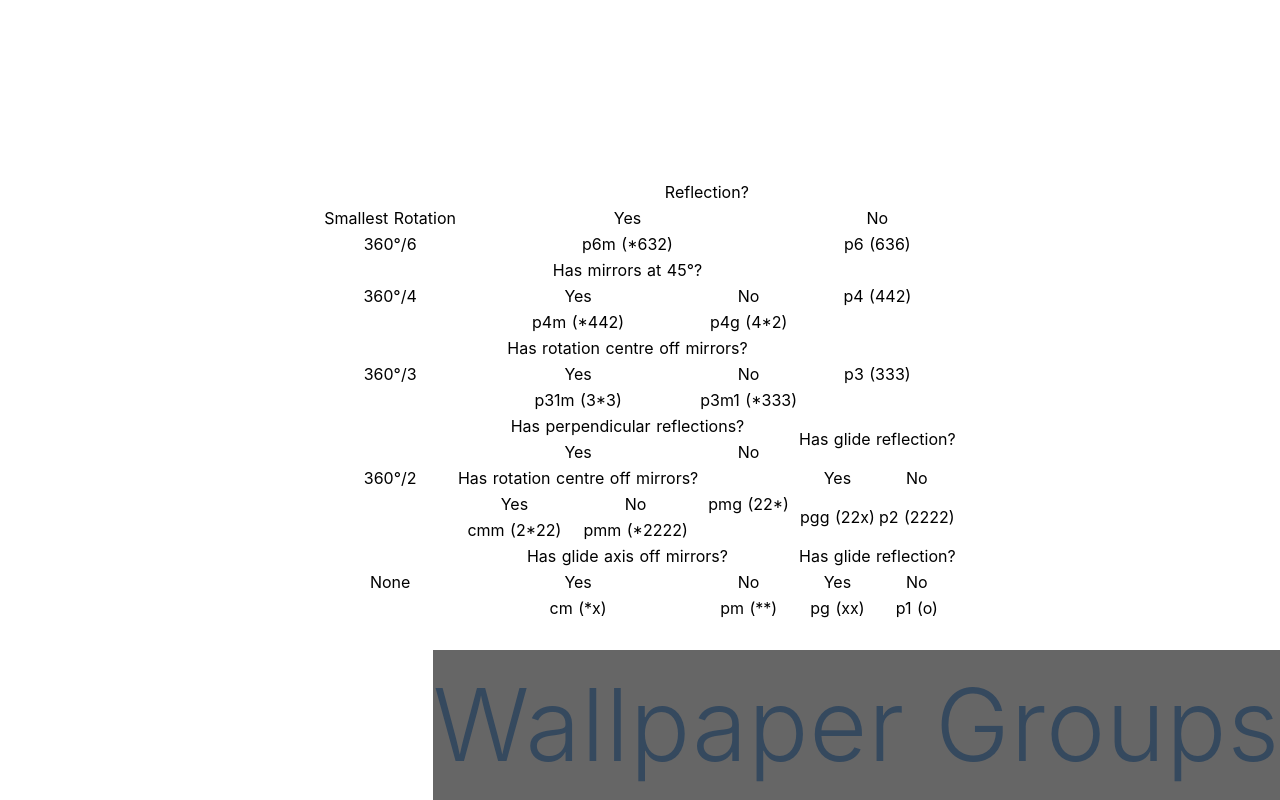
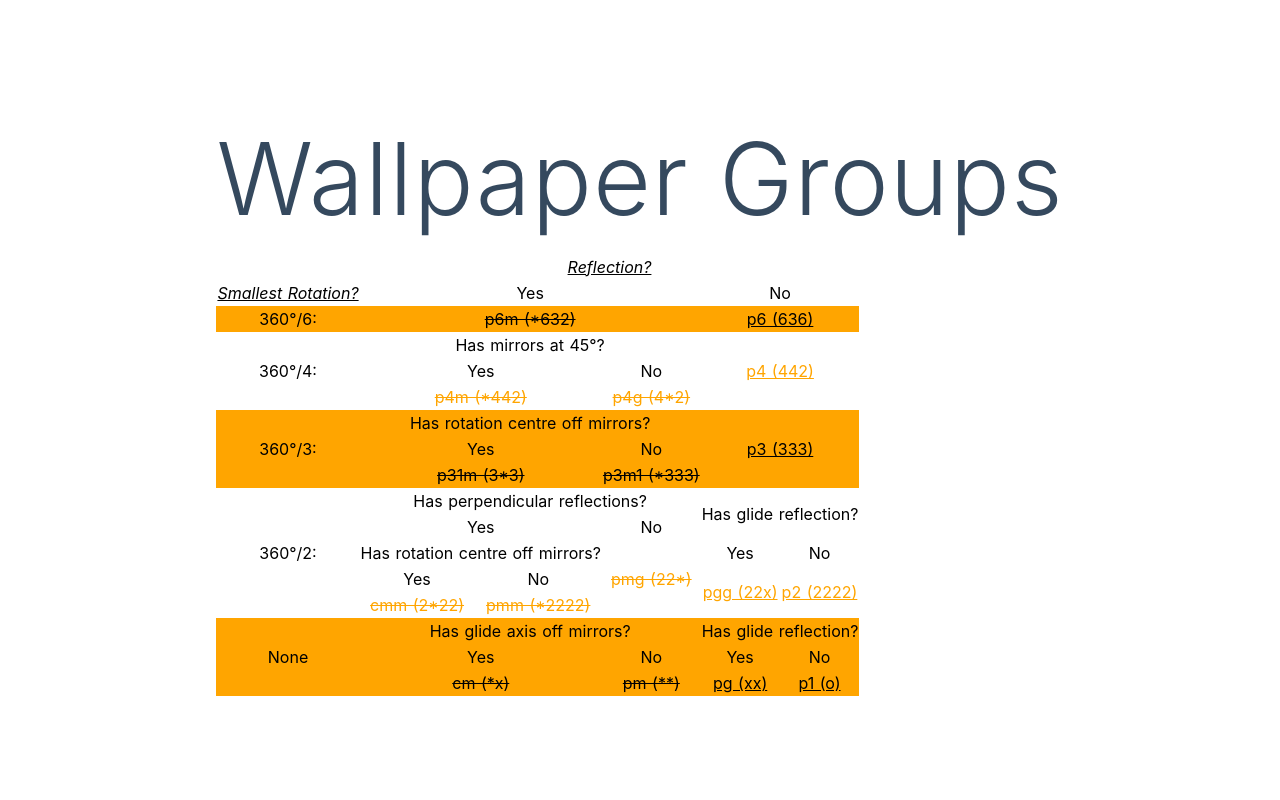
Before and after one commit to scottmries/wallpaper-groups, a Nuxt app: page / in a window 1280 px wide. Built offline with nearby package versions, Linux system fonts and the light colour scheme.

Commit message:
Use images as wallpaper, p3, and p6 WIP.

```diff
--- a/layouts/default.vue
+++ b/layouts/default.vue
@@ -22,6 +22,12 @@ html {
   -moz-osx-font-smoothing: grayscale;
   -webkit-font-smoothing: antialiased;
   box-sizing: border-box;
+}
+
+body {
+  width: 100vw;
+  height: 100vh;
+  overflow: hidden;
 }
 
 *,
@@ -127,7 +133,7 @@ h1 {
   transform: rotate(270deg);
 }
 
-.rect, .square {
+.rect, .square, .hexagon {
   background-size: cover;
   background-position: center;
   @apply flex justify-center overflow-hidden;
@@ -143,12 +149,24 @@ h1 {
   height: 60px;
 }
 
+.hexagon {
+  clip-path: polygon(0px 30px, 15px 4.02px, 45px 4.02px, 60px 30px, 45px 55.98px, 15px 55.98px);
+  width: 60px;
+  height: 55.98px;
+  transform-origin: 30px 30px;
+}
+
 .wallpaper {
-  @apply flex w-full justify-center;
+  @apply flex justify-center;
+  clip-path: polygon(0 0, 0 calc(100% - 60px), calc(100% - 60px) calc(100% - 60px), calc(100% - 60px) 0);
 }
 
 .glide-reflect {
   transform: scaleX(-1) translateY(-30px);
+}
+
+.glide-reflect.rotate-180 {
+  transform: scaleX(-1) translateY(-30px) rotate(180deg) ;
 }
 
 .top-half {
@@ -158,4 +176,22 @@ h1 {
 .bottom-half {
   clip-path: inset(50% 0 0 0);
 }
+
+a {
+  color: orange;
+  text-decoration: underline;
+}
+a:hover {
+  text-decoration: none;
+}
+a.disabled {
+  pointer-events: none;
+  text-decoration: line-through;
+}
+.bg-orange {
+  background-color: orange;
+}
+.bg-orange a {
+  color:black;
+}
 </style>
--- a/pages/index.vue
+++ b/pages/index.vue
@@ -1,26 +1,26 @@
 <template>
   <div class="container">
     <div>
-      <h1 class="title">
+      <h1 class="title relative bg-transparent">
         Wallpaper Groups
       </h1>
       <table>
         <tr>
           <td></td>
-          <td colspan=5>Reflection?</td>
+          <td colspan=5 class="underline italic">Reflection?</td>
         </tr>
         <tr>
-          <td>Smallest Rotation</td>
+          <td class="underline italic">Smallest Rotation?</td>
           <td colspan=3>Yes</td>
           <td colspan=2>No</td>
         </tr>
-        <tr>
-          <td>360&deg;/6</td>
-          <td colspan=3><nuxt-link to="p6m">p6m (*632)</nuxt-link></td>
+        <tr class="bg-orange">
+          <td>360&deg;/6:</td>
+          <td colspan=3><nuxt-link to="p6m" class="disabled">p6m (*632)</nuxt-link></td>
           <td colspan=2><nuxt-link to="p6">p6 (636)</nuxt-link></td>
         </tr>
         <tr>
-          <td rowspan=3>360&deg;/4</td>
+          <td rowspan=3>360&deg;/4:</td>
           <td colspan=3>Has mirrors at 45&deg;?</td>
           <td rowspan=3 colspan=2><nuxt-link to="p4">p4 (442)</nuxt-link></td>
         </tr>
@@ -29,24 +29,24 @@
           <td>No</td>
         </tr>
         <tr>
-          <td colspan=2><nuxt-link to="p4m">p4m (*442)</nuxt-link></td>
-          <td><nuxt-link to="p4g">p4g (4*2)</nuxt-link></td>
+          <td colspan=2><nuxt-link to="p4m" class="disabled">p4m (*442)</nuxt-link></td>
+          <td><nuxt-link to="p4g" class="disabled">p4g (4*2)</nuxt-link></td>
         </tr>
-        <tr>
-          <td rowspan=3>360&deg;/3</td>
+        <tr class="bg-orange">
+          <td rowspan=3>360&deg;/3:</td>
           <td colspan=3>Has rotation centre off mirrors?</td>
           <td rowspan=3 colspan=2><nuxt-link to="p3">p3 (333)</nuxt-link></td>
         </tr>
-        <tr>
+        <tr class="bg-orange">
           <td colspan=2>Yes</td>
           <td>No</td>
         </tr>
-        <tr>
-          <td colspan=2><nuxt-link to="p31m">p31m (3*3)</nuxt-link></td>
-          <td><nuxt-link to="p3m1">p3m1 (*333)</nuxt-link></td>
+        <tr class="bg-orange">
+          <td colspan=2><nuxt-link to="p31m" class="disabled">p31m (3*3)</nuxt-link></td>
+          <td><nuxt-link to="p3m1" class="disabled">p3m1 (*333)</nuxt-link></td>
         </tr>
         <tr>
-          <td rowspan=5>360&deg;/2</td>
+          <td rowspan=5>360&deg;/2:</td>
           <td colspan=3>Has perpendicular reflections?</td>
           <td rowspan=2 colspan=2>Has glide reflection?</td>
         </tr>
@@ -56,7 +56,7 @@
         </tr>
         <tr>
           <td colspan=2>Has rotation centre off mirrors?</td>
-          <td rowspan=3><nuxt-link to="pmg">pmg (22*)</nuxt-link></td>
+          <td rowspan=3><nuxt-link to="pmg" class="disabled">pmg (22*)</nuxt-link></td>
           <td>Yes</td>
           <td>No</td>
         </tr>
@@ -67,23 +67,23 @@
           <td rowspan=2><nuxt-link to="p2">p2 (2222)</nuxt-link></td>
         </tr>
         <tr>
-          <td><nuxt-link to="cmm">cmm (2*22)</nuxt-link></td>
-          <td><nuxt-link to="pmm">pmm (*2222)</nuxt-link></td>
+          <td><nuxt-link to="cmm" class="disabled">cmm (2*22)</nuxt-link></td>
+          <td><nuxt-link to="pmm" class="disabled">pmm (*2222)</nuxt-link></td>
         </tr>
-        <tr>
+        <tr class="bg-orange">
           <td rowspan=3>None</td>
           <td colspan=3>Has glide axis off mirrors?</td>
           <td colspan=2>Has glide reflection?</td>
         </tr>
-        <tr>
+        <tr class="bg-orange">
           <td colspan=2>Yes</td>
           <td>No</td>
           <td>Yes</td>
           <td>No</td>
         </tr>
-        <tr>
-          <td colspan=2><nuxt-link to="cm">cm (*x)</nuxt-link></td>
-          <td><nuxt-link to="pm">pm (**)</nuxt-link></td>
+        <tr class="bg-orange">
+          <td colspan=2><nuxt-link to="cm" class="disabled">cm (*x)</nuxt-link></td>
+          <td><nuxt-link to="pm" class="disabled">pm (**)</nuxt-link></td>
           <td><nuxt-link to="pg">pg (xx)</nuxt-link></td>
           <td><nuxt-link to="p1">p1 (o)</nuxt-link></td>
         </tr>
--- a/pages/p1.vue
+++ b/pages/p1.vue
@@ -3,9 +3,9 @@
     <div class="container">
       <h1>p1 (o)</h1>
       <div class="wallpaper">
-        <div v-for="i in 12" :key="i">
+        <div v-for="i in 50" :key="i">
           <div
-            v-for="j in 12"
+            v-for="j in 50"
             :key="j"
             class="square"
             style="background-image: url('https://www.marketplace.org/wp-content/uploads/2019/01/GettyImages-1071520964.jpg?w=600')">
--- a/pages/p2.vue
+++ b/pages/p2.vue
@@ -2,9 +2,9 @@
   <div class="container">
     <h1>p2 (2222)</h1>
     <div class="wallpaper">
-      <div v-for="i in 12" :key="i">
+      <div v-for="i in 50" :key="i">
         <div
-            v-for="j in 12"
+            v-for="j in 50"
             :key="j"
             :class="rotationClass(i)"
             class="square"
--- a/pages/p3.vue
+++ b/pages/p3.vue
@@ -1,5 +1,46 @@
 <template>
   <div class="container">
-    <h1>p3 (333)</h1>
+    <!-- <h1>p3 (333)</h1> -->
+    <div class="wallpaper">
+      <div v-for="i in 50" :key="i">
+        <div
+            v-for="j in 50"
+            :key="j"
+            :style="'transform: translate(' + translateClass(i, j) + ') rotate(' + rotationClass(i, j) + ')'"
+            class="hexagon"
+            style="background-image: url('https://www.marketplace.org/wp-content/uploads/2019/01/GettyImages-1071520964.jpg?w=600')">
+          </div>
+      </div>
+    </div>
   </div>
 </template>
+<script>
+export default {
+  data () {
+    return {
+      scale: 60
+    }
+  },
+  methods: {
+    clipPath () {
+      return '0px 30px, 15px 4.02px, 45px 4.02px, 60px 30px, 45px 55.98px, 15px 55.98px'
+    },
+    rotationClass (i, j) {
+      switch ((i + j) % 3) {
+        case 0:
+          return '0deg'
+        case 1:
+          return '120deg'
+        case 2:
+          return '240deg'
+      }
+    },
+    translateClass (i, j) {
+      const x = -i * 15 + 'px'
+      let y = -j * 8.04
+      y -= (i % 6) * 24.3
+      return x + ', ' + y + 'px'
+    }
+  }
+}
+</script>
--- a/pages/p4.vue
+++ b/pages/p4.vue
@@ -2,9 +2,9 @@
   <div class="container">
     <h1>p4 (442)</h1>
     <div class="wallpaper">
-      <div v-for="i in 12" :key="i">
+      <div v-for="i in 50" :key="i">
         <div
-          v-for="j in 12"
+          v-for="j in 50"
           :key="j"
           :class="rotationClass(i, j)"
           class="square"
--- a/pages/p6.vue
+++ b/pages/p6.vue
@@ -1,5 +1,39 @@
 <template>
   <div class="container">
-    <h1>p6 (636)</h1>
+    <!-- <h1>p6 (636)</h1> -->
+    <div class="wallpaper">
+      <div v-for="i in 50" :key="i">
+        <div
+            v-for="j in 50"
+            :key="j"
+            :style="'transform: translate(' + translateClass(i, j) + ') rotate(' + rotationClass(i, j) + ')'"
+            class="hexagon"
+            style="background-image: url('https://www.marketplace.org/wp-content/uploads/2019/01/GettyImages-1071520964.jpg?w=600')">
+          </div>
+      </div>
+    </div>
   </div>
 </template>
+<script>
+export default {
+  data () {
+    return {
+      scale: 60
+    }
+  },
+  methods: {
+    clipPath () {
+      return '0px 30px, 15px 4.02px, 45px 4.02px, 60px 30px, 45px 55.98px, 15px 55.98px'
+    },
+    rotationClass (i, j) {
+      return ((i + j) % 6) * 60 + 'deg'
+    },
+    translateClass (i, j) {
+      const x = -i * 15 + 'px'
+      let y = -j * 8.04
+      y -= (i % 12) * 24.1
+      return x + ', ' + y + 'px'
+    }
+  }
+}
+</script>
--- a/pages/pgg.vue
+++ b/pages/pgg.vue
@@ -1,5 +1,37 @@
 <template>
   <div class="container">
     <h1>pgg (22x)</h1>
+    <div class="wallpaper">
+      <div v-for="i in 12" :key="i">
+        <div
+          v-for="j in 12"
+          :key="j"
+          :class="glideAndClip(i, j)"
+          class="square"
+          style="background-image: url('https://www.marketplace.org/wp-content/uploads/2019/01/GettyImages-1071520964.jpg?w=600')">
+        </div>
+      </div>
+    </div>
   </div>
 </template>
+<script>
+export default {
+  methods: {
+    glideAndClip (i, j) {
+      let transformClass = ''
+      if (i % 2 === 1) {
+        if (j === 1) {
+          transformClass += 'bottom-half '
+        }
+        transformClass += 'glide-reflect '
+      } else if (j === 12) {
+        transformClass += 'bottom-half '
+      }
+      if (j % 2 === 0) {
+        transformClass += 'rotate-180 '
+      }
+      return transformClass
+    }
+  }
+}
+</script>
```
Also changed, not shown: pages/pg.vue (indentation only).
